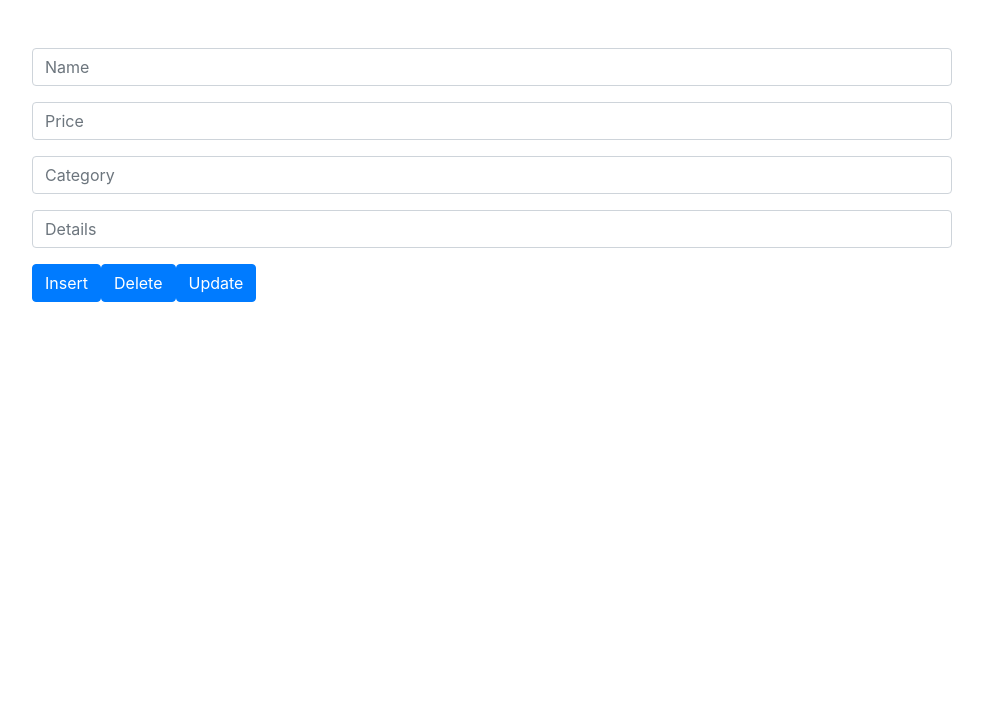
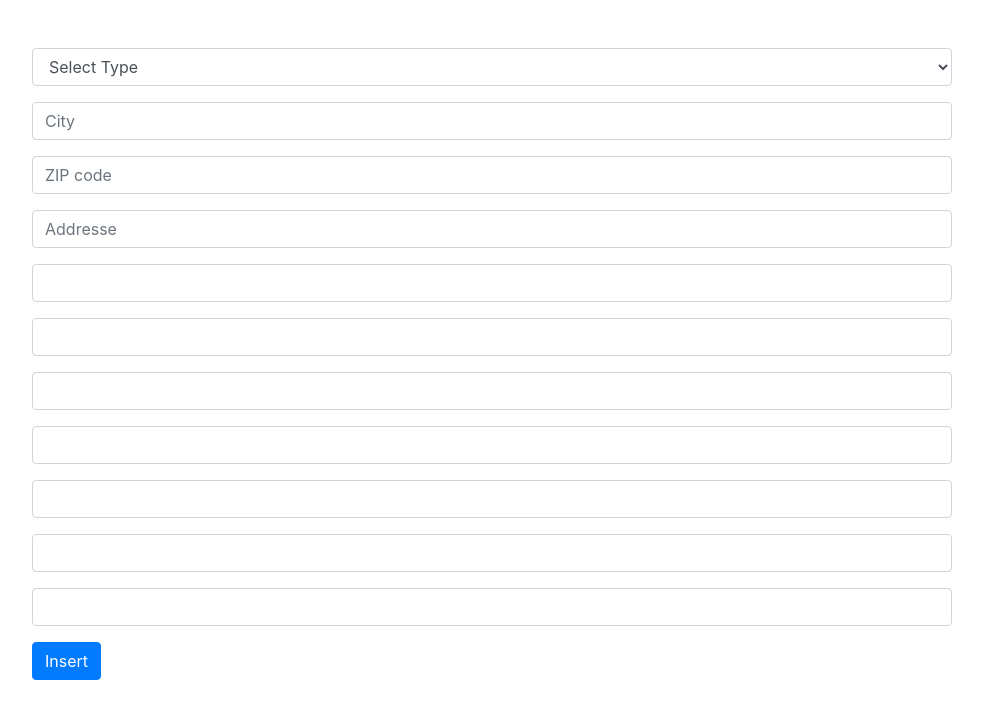
Before and after one commit to GyarmatiAdam/FSWD70-CodeReview11-AdamGyarmati, a PHP site: page /admin.php in a window 1280 px wide. Shown: the part 56-775 px from the top of the page, without its empty margins (148-1131 px from the left). Run offline with PHP 8.4, Linux system fonts and the light colour scheme; the visitor is signed in with stand-in values (Sample User, id 1); some libraries are stand-ins or nearby versions.

Commit message:
input field enable/disable on

```diff
--- a/admin.php
+++ b/admin.php
@@ -1,7 +1,8 @@
 <?php
  ob_start();
  session_start();
-require_once 'dbconnection.php';
+
+require_once "inc/server-side.php";
 
 if(!isset($_SESSION["admin"]) && !isset($_SESSION["user"])){
   header("Location: index.php");
@@ -32,27 +33,52 @@ if(!isset($_SESSION["admin"]) && !isset($_SESSION["user"])){
 
     </div>
     <div class="col-sm-10">
-    <?php
-  if (isset($_SESSION['admin'])){
-  echo'<form id="insertForm">
+  <form id="insertForm">
       <div class="form-group">
-        <input type="text" class="form-control" name="" id="" placeholder="Name">
+        <select class="form-control" name="eventType" id="eventType">
+          <option value="">Select Type</option>
+          <option value="1">Place to GO</option>
+          <option value="2">Concert</option>
+          <option value="3">Restaurant</option>
+
+        </select>
+      </div>
+      <div method="POST" class="form-group">
+        <input type="text" class="form-control" name="city" id="city" placeholder="City">
       </div>
       <div class="form-group">
-        <input type="number" class="form-control" name="" id="" placeholder="Price">
+        <input type="text" class="form-control" name="zip_code" id="zip_code" placeholder="ZIP code">
       </div>
       <div class="form-group">
-        <input type="text" class="form-control" name="" id="" placeholder="Category">
+        <input type="text" class="form-control" name="addr" id="addr" placeholder="Addresse">
       </div>
       <div class="form-group">
-        <input type="text" class="form-control" name="" id="" placeholder="Details">
-      </div>';
-
+        <input type="text" class="form-control" name="" id="" placeholder="">
+      </div>
+      <div class="form-group">
+        <input type="text" class="form-control" name="" id="" placeholder="">
+      </div>
+      <div class="form-group">
+        <input type="text" class="form-control" name="" id="" placeholder="">
+      </div>
+      <div class="form-group">
+        <input type="text" class="form-control" name="" id="" placeholder="">
+      </div>
+      <div class="form-group">
+        <input type="text" class="form-control" name="" id="" placeholder="">
+      </div>
+      <div class="form-group">
+        <input type="text" class="form-control" name="" id="" placeholder="">
+      </div>
+      <div class="form-group">
+        <input type="text" class="form-control" name="" id="" placeholder="">
+      </div>
+      <?php
+  if (isset($_SESSION['admin'])){
+  echo "";
 // if session is admin those buttons are visible
 
     echo '<div><button type="submit" value="add" id="add" name="add" class="btn btn-primary">Insert</button>';
-    echo "<button type='submit' value=delete id='delete' name='delete' class='btn btn-primary'>Delete</button>";
-    echo '<button type="submit" value="update" id="update" name="update" class="btn btn-primary">Update</button></div>';
   }
   ?>
     </form><br>
@@ -64,9 +90,10 @@ if(!isset($_SESSION["admin"]) && !isset($_SESSION["user"])){
     </div>
     <!-- Optional JavaScript -->
     <!-- jQuery first, then Popper.js, then Bootstrap JS -->
+    <script src="inc/input.js"></script>
     <script src="https://stackpath.bootstrapcdn.com/bootstrap/4.3.1/js/bootstrap.min.js" integrity="sha384-JjSmVgyd0p3pXB1rRibZUAYoIIy6OrQ6VrjIEaFf/nJGzIxFDsf4x0xIM+B07jRM" crossorigin="anonymous"></script>
     <script src="https://ajax.googleapis.com/ajax/libs/jquery/3.2.1/jquery.min.js"></script>
-    <script src="inc/script-ajax.js" type="text/javascript"></script>
+    <script src="script-ajax.js" type="text/javascript"></script>
 
   </body>
 </html>
--- /dev/null
+++ b/inc/input.js
@@ -0,0 +1,11 @@
+/**
+ * these scripts disables or enables the input fields on admin.php
+ * depends on event type
+ */
+$('#eventType').change(function() {
+    if( $(this).val() == 1) {
+        $('#city').prop( "disabled", true );
+    } else {
+        $('#city').prop( "disabled", false );
+    }
+  });
--- a/inc/server-side.php
+++ b/inc/server-side.php
@@ -2,24 +2,24 @@
 <?php
 include_once "dbconnection.php";
 
-        $product_name = isset($_POST['product_name']);
-        $product_price = isset($_POST['product_price']);
-        $product_cat = isset($_POST['product_cat']);
-        $product_details = isset($_POST['product_details']);
+//         $product_name = isset($_POST['product_name']);
+//         $product_price = isset($_POST['product_price']);
+//         $product_cat = isset($_POST['product_cat']);
+//         $product_details = isset($_POST['product_details']);
 
-       if ($connect->query("INSERT INTO products
-         (product_name,
-         product_price,
-         product_cat,
-         product_details)
-         VALUES (
-           '$product_name',
-           $product_price,
-           '$product_cat',
-           '$product_details'
-         );")) {
-                echo "Successfully Inserted new Employee";
-        } else {
-                echo "Unsuccessful Insertion";
-        }
+//        if ($connect->query("INSERT INTO products
+//          (product_name,
+//          product_price,
+//          product_cat,
+//          product_details)
+//          VALUES (
+//            '$product_name',
+//            $product_price,
+//            '$product_cat',
+//            '$product_details'
+//          );")) {
+//                 echo "Successfully Inserted new Employee";
+//         } else {
+//                 echo "Unsuccessful Insertion";
+//         }
 ?>
```
Also changed, not shown: inc/script-ajax.js (line endings or trailing spaces).
